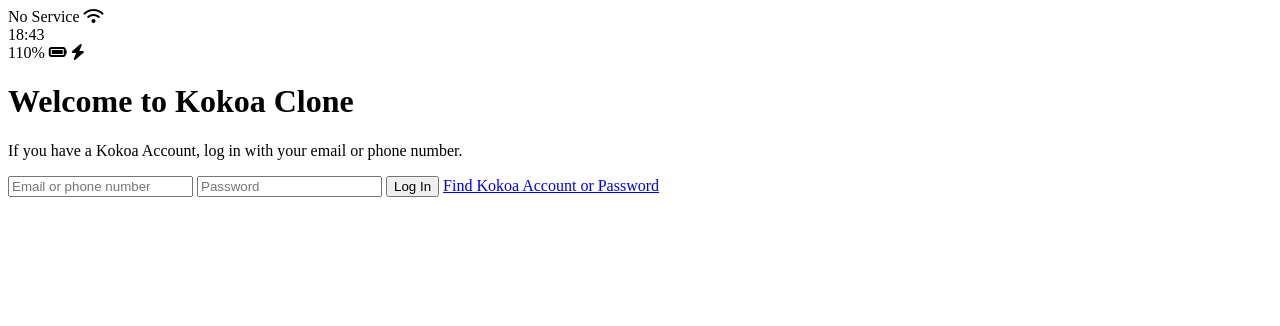
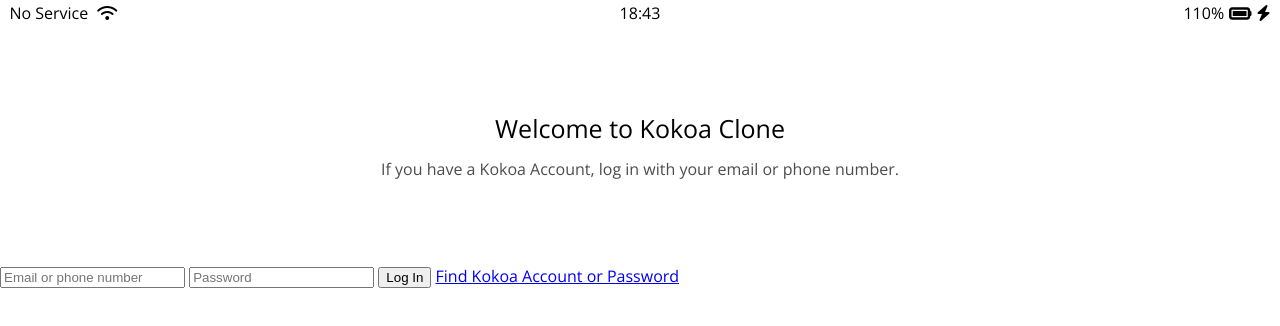
Before and after one commit to hesshess/message-app-clone, a plain HTML site: page index.html in a window 1280 px wide. Drawn offline with nearby package versions, Linux system fonts and the light colour scheme.

Commit message:
Status Bar CSS

```diff
--- /dev/null
+++ b/css/reset.css
@@ -0,0 +1,124 @@
+html,
+body,
+div,
+span,
+applet,
+object,
+iframe,
+h1,
+h2,
+h3,
+h4,
+h5,
+h6,
+p,
+blockquote,
+pre,
+a,
+abbr,
+acronym,
+address,
+big,
+cite,
+code,
+del,
+dfn,
+em,
+img,
+ins,
+kbd,
+q,
+s,
+samp,
+small,
+strike,
+strong,
+sub,
+sup,
+tt,
+var,
+b,
+u,
+i,
+center,
+dl,
+dt,
+dd,
+ol,
+ul,
+li,
+fieldset,
+form,
+label,
+legend,
+table,
+caption,
+tbody,
+tfoot,
+thead,
+tr,
+th,
+td,
+article,
+aside,
+canvas,
+details,
+embed,
+figure,
+figcaption,
+footer,
+header,
+hgroup,
+menu,
+nav,
+output,
+ruby,
+section,
+summary,
+time,
+mark,
+audio,
+video {
+  margin: 0;
+  padding: 0;
+  border: 0;
+  font-size: 100%;
+  font: inherit;
+  vertical-align: baseline;
+}
+/* HTML5 display-role reset for older browsers */
+article,
+aside,
+details,
+figcaption,
+figure,
+footer,
+header,
+hgroup,
+menu,
+nav,
+section {
+  display: block;
+}
+body {
+  line-height: 1;
+}
+ol,
+ul {
+  list-style: none;
+}
+blockquote,
+q {
+  quotes: none;
+}
+blockquote:before,
+blockquote:after,
+q:before,
+q:after {
+  content: '';
+  content: none;
+}
+table {
+  border-collapse: collapse;
+  border-spacing: 0;
+}
--- /dev/null
+++ b/css/status-bar.css
@@ -0,0 +1,24 @@
+.status-bar {
+  display: flex;
+  justify-content: center;
+  padding: 5px 3px;
+}
+.status-bar__column {
+  width: 33%;
+}
+.status-bar__column:first-child span {
+  margin-right: 5px;
+}
+.status-bar__column:nth-child(2) {
+  display: flex;
+  justify-content: center;
+}
+.status-bar__column:last-child {
+  display: flex;
+  justify-content: flex-end;
+  align-items: center;
+}
+
+.status-bar__column .fa-battery-full {
+  margin: 0px 5px;
+}
--- /dev/null
+++ b/css/styles.css
@@ -0,0 +1,25 @@
+@import 'reset.css';
+@import 'status-bar.css';
+
+@import url('https://fonts.googleapis.com/css2?family=Open+Sans:wght@400;600&display=swap');
+body {
+  font-family: 'Open Sans', sans-serif;
+}
+
+.welcome-header {
+  margin: 90px 0px;
+  text-align: center;
+  display: flex;
+  flex-direction: column;
+  align-items: center;
+}
+
+.welcome-header__title {
+  margin-bottom: 20px;
+  font-size: 25px;
+}
+.welcome-header__text {
+  width: 60%;
+  opacity: 0.7;
+}
+ß
--- a/index.html
+++ b/index.html
@@ -1,6 +1,7 @@
 <!DOCTYPE html>
 <html lang="en">
   <head>
+    <link rel="stylesheet" href="css/styles.css" />
     <meta charset="UTF-8" />
     <meta name="viewport" content="width=device-width, initial-scale=1.0" />
     <title>Welcome to Kokoa Clone</title>
@@ -16,7 +17,7 @@
       </div>
       <div class="status-bar__column">
         <span>110%</span>
-        <i class="fas fa-battery-full"></i>
+        <i class="fas fa-battery-full fa-lg"></i>
         <i class="fas fa-bolt"></i>
       </div>
     </div>
```
Also changed, not shown: 1 other file.
